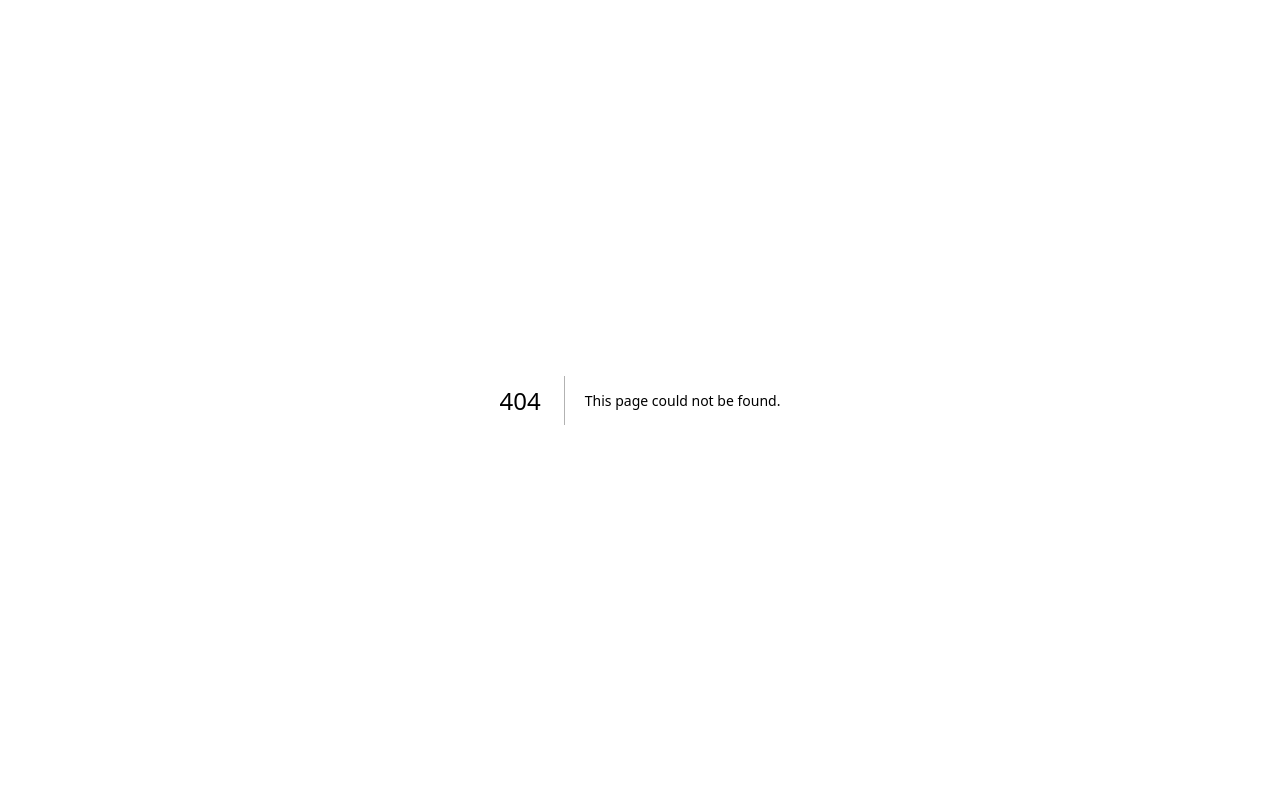
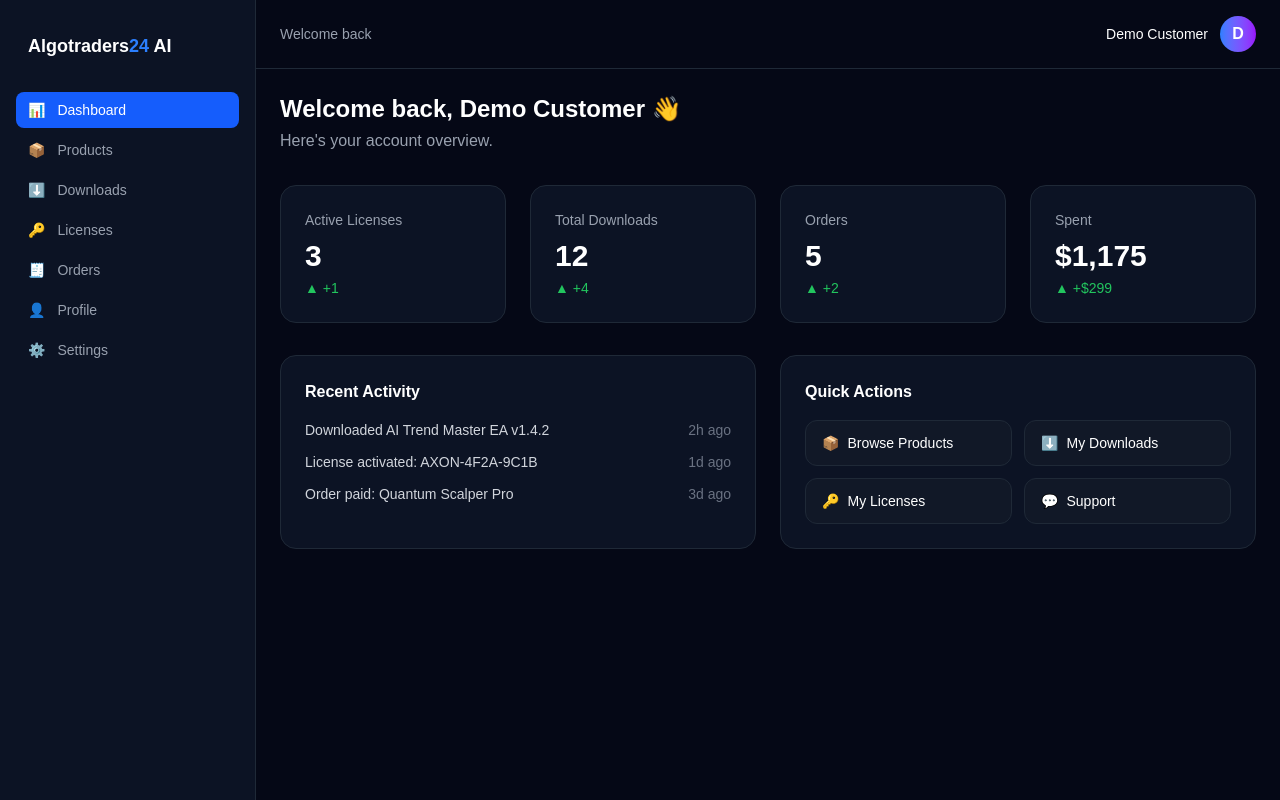
Before and after one commit to algogtraders24-FZE/algotraders24-ai-platform, a Next.js app in the folder frontend/: page /dashboard in a window 1280 px wide. Before the commit this address had no page. Built offline with nearby package versions, Linux system fonts and the light colour scheme.

Commit message:
Sprint 6: Dashboard foundation

```diff
--- /dev/null
+++ b/frontend/app/dashboard/layout.tsx
@@ -0,0 +1,17 @@
+import DashboardSidebar from "@/components/dashboard/DashboardSidebar";
+import DashboardHeader from "@/components/dashboard/DashboardHeader";
+import { authService } from "@/services/auth.service";
+
+export default function DashboardLayout({ children }: { children: React.ReactNode }) {
+  const user = authService.getCurrentUser();
+
+  return (
+    <div className="min-h-screen bg-[#050816] text-white flex">
+      <DashboardSidebar />
+      <div className="flex-1 flex flex-col">
+        <DashboardHeader userName={user?.name ?? "Guest"} />
+        <div className="flex-1 p-6">{children}</div>
+      </div>
+    </div>
+  );
+}
--- /dev/null
+++ b/frontend/app/dashboard/page.tsx
@@ -0,0 +1,31 @@
+import DashboardStatCard from "@/components/dashboard/DashboardStatCard";
+import QuickActions from "@/components/dashboard/QuickActions";
+import RecentActivity from "@/components/dashboard/RecentActivity";
+import { dashboardService } from "@/services/dashboard.service";
+import { authService } from "@/services/auth.service";
+
+export default function DashboardHome() {
+  const user = authService.getCurrentUser();
+  const stats = dashboardService.getStats();
+  const activity = dashboardService.getRecentActivity();
+
+  return (
+    <div className="space-y-8">
+      <div>
+        <h1 className="text-2xl font-bold">Welcome back, {user?.name ?? "Trader"} 👋</h1>
+        <p className="text-gray-400 mt-1">Here&apos;s your account overview.</p>
+      </div>
+
+      <div className="grid grid-cols-2 lg:grid-cols-4 gap-6">
+        {stats.map((stat) => (
+          <DashboardStatCard key={stat.label} stat={stat} />
+        ))}
+      </div>
+
+      <div className="grid lg:grid-cols-2 gap-6">
+        <RecentActivity items={activity} />
+        <QuickActions />
+      </div>
+    </div>
+  );
+}
--- /dev/null
+++ b/frontend/components/dashboard/DashboardHeader.tsx
@@ -0,0 +1,13 @@
+export default function DashboardHeader({ userName }: { userName: string }) {
+  return (
+    <header className="flex items-center justify-between border-b border-[#1F2937] px-6 py-4">
+      <div className="text-sm text-gray-400">Welcome back</div>
+      <div className="flex items-center gap-3">
+        <span className="text-sm">{userName}</span>
+        <div className="w-9 h-9 rounded-full bg-gradient-to-r from-blue-500 to-purple-600 flex items-center justify-center font-bold">
+          {userName.charAt(0)}
+        </div>
+      </div>
+    </header>
+  );
+}
--- /dev/null
+++ b/frontend/components/dashboard/DashboardSidebar.tsx
@@ -0,0 +1,33 @@
+"use client";
+
+import Link from "next/link";
+import { usePathname } from "next/navigation";
+import { DASHBOARD_NAV } from "@/config/dashboard.config";
+
+export default function DashboardSidebar() {
+  const pathname = usePathname();
+
+  return (
+    <aside className="w-64 shrink-0 bg-[#0C1324] border-r border-[#1F2937] min-h-screen p-4 hidden md:block">
+      <Link href="/" className="block text-lg font-bold px-3 py-4">
+        Algotraders<span className="text-blue-500">24</span> AI
+      </Link>
+      <nav className="mt-4 space-y-1">
+        {DASHBOARD_NAV.map((item) => (
+          <Link
+            key={item.href}
+            href={item.href}
+            className={`flex items-center gap-3 px-3 py-2 rounded-lg text-sm transition ${
+              pathname === item.href
+                ? "bg-blue-600 text-white"
+                : "text-gray-400 hover:bg-[#111827] hover:text-white"
+            }`}
+          >
+            <span>{item.icon}</span>
+            {item.label}
+          </Link>
+        ))}
+      </nav>
+    </aside>
+  );
+}
--- /dev/null
+++ b/frontend/components/dashboard/DashboardStatCard.tsx
@@ -0,0 +1,13 @@
+import type { DashboardStat } from "@/data/dashboard";
+
+export default function DashboardStatCard({ stat }: { stat: DashboardStat }) {
+  return (
+    <div className="rounded-2xl bg-[#0C1324] border border-[#1F2937] p-6">
+      <div className="text-gray-400 text-sm">{stat.label}</div>
+      <div className="text-3xl font-bold mt-2">{stat.value}</div>
+      <div className={`text-sm mt-1 ${stat.up ? "text-[#22C55E]" : "text-[#EF4444]"}`}>
+        {stat.up ? "▲" : "▼"} {stat.change}
+      </div>
+    </div>
+  );
+}
--- /dev/null
+++ b/frontend/components/dashboard/QuickActions.tsx
@@ -0,0 +1,28 @@
+import Link from "next/link";
+
+const ACTIONS = [
+  { label: "Browse Products", href: "/products", icon: "📦" },
+  { label: "My Downloads", href: "/dashboard/downloads", icon: "⬇️" },
+  { label: "My Licenses", href: "/dashboard/licenses", icon: "🔑" },
+  { label: "Support", href: "/contact", icon: "💬" },
+];
+
+export default function QuickActions() {
+  return (
+    <div className="rounded-2xl bg-[#0C1324] border border-[#1F2937] p-6">
+      <h3 className="font-bold mb-4">Quick Actions</h3>
+      <div className="grid grid-cols-2 gap-3">
+        {ACTIONS.map((a) => (
+          <Link
+            key={a.href}
+            href={a.href}
+            className="flex items-center gap-2 rounded-xl bg-[#111827] border border-[#1F2937] px-4 py-3 text-sm hover:border-blue-500 transition"
+          >
+            <span>{a.icon}</span>
+            {a.label}
+          </Link>
+        ))}
+      </div>
+    </div>
+  );
+}
--- /dev/null
+++ b/frontend/components/dashboard/RecentActivity.tsx
@@ -0,0 +1,17 @@
+import type { ActivityItem } from "@/data/dashboard";
+
+export default function RecentActivity({ items }: { items: ActivityItem[] }) {
+  return (
+    <div className="rounded-2xl bg-[#0C1324] border border-[#1F2937] p-6">
+      <h3 className="font-bold mb-4">Recent Activity</h3>
+      <ul className="space-y-3">
+        {items.map((item) => (
+          <li key={item.id} className="flex justify-between text-sm">
+            <span className="text-gray-300">{item.text}</span>
+            <span className="text-gray-500">{item.time}</span>
+          </li>
+        ))}
+      </ul>
+    </div>
+  );
+}
--- /dev/null
+++ b/frontend/config/dashboard.config.ts
@@ -0,0 +1,15 @@
+export interface DashboardNavItem {
+  label: string;
+  href: string;
+  icon: string;
+}
+
+export const DASHBOARD_NAV: DashboardNavItem[] = [
+  { label: "Dashboard", href: "/dashboard", icon: "📊" },
+  { label: "Products", href: "/dashboard/products", icon: "📦" },
+  { label: "Downloads", href: "/dashboard/downloads", icon: "⬇️" },
+  { label: "Licenses", href: "/dashboard/licenses", icon: "🔑" },
+  { label: "Orders", href: "/dashboard/orders", icon: "🧾" },
+  { label: "Profile", href: "/dashboard/profile", icon: "👤" },
+  { label: "Settings", href: "/dashboard/settings", icon: "⚙️" },
+];
--- /dev/null
+++ b/frontend/data/dashboard.ts
@@ -0,0 +1,25 @@
+export interface DashboardStat {
+  label: string;
+  value: string;
+  change: string;
+  up: boolean;
+}
+
+export interface ActivityItem {
+  id: string;
+  text: string;
+  time: string;
+}
+
+export const DASHBOARD_STATS: DashboardStat[] = [
+  { label: "Active Licenses", value: "3", change: "+1", up: true },
+  { label: "Total Downloads", value: "12", change: "+4", up: true },
+  { label: "Orders", value: "5", change: "+2", up: true },
+  { label: "Spent", value: "$1,175", change: "+$299", up: true },
+];
+
+export const RECENT_ACTIVITY: ActivityItem[] = [
+  { id: "a1", text: "Downloaded AI Trend Master EA v1.4.2", time: "2h ago" },
+  { id: "a2", text: "License activated: AXON-4F2A-9C1B", time: "1d ago" },
+  { id: "a3", text: "Order paid: Quantum Scalper Pro", time: "3d ago" },
+];
--- /dev/null
+++ b/frontend/services/dashboard.service.ts
@@ -0,0 +1,7 @@
+import { DASHBOARD_STATS, RECENT_ACTIVITY } from "@/data/dashboard";
+import type { DashboardStat, ActivityItem } from "@/data/dashboard";
+
+export const dashboardService = {
+  getStats: (): DashboardStat[] => DASHBOARD_STATS,
+  getRecentActivity: (): ActivityItem[] => RECENT_ACTIVITY,
+};
```
